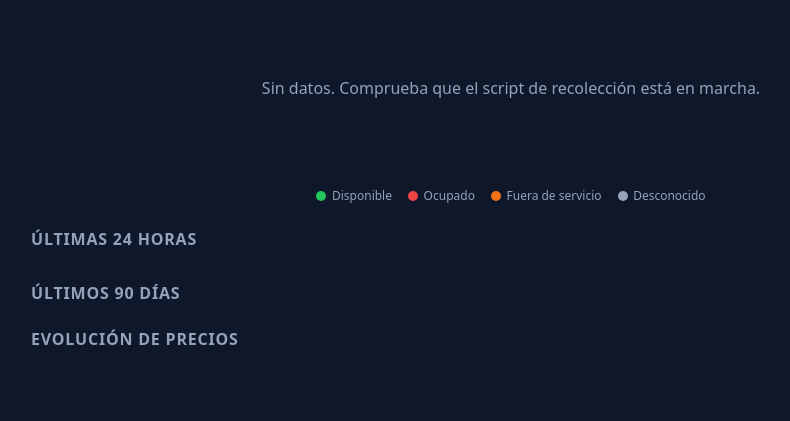
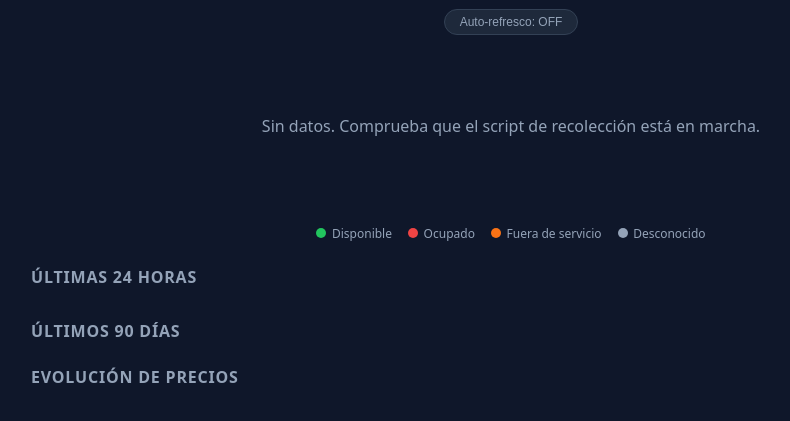
Before and after one commit to felixgenicio/ev-charger-monitor, a plain HTML site: page index.html in a window 1280 px wide. Shown: the part 83-504 px from the top of the page, without its empty margins (129-919 px from the left). Drawn offline with Linux system fonts and the light colour scheme; no server answers.

Commit message:
Add auto-refresh toggle and fix chargers.json cache
- Add auto-refresh button (default OFF) that reloads data every 5 min
- Bust browser cache on chargers.json fetch with timestamp query param

Co-Authored-By: Claude Sonnet 4.6 <noreply@anthropic.com>

```diff
--- a/index.html
+++ b/index.html
@@ -33,6 +33,22 @@
     }
     header h1 { font-size: 1.5rem; font-weight: 700; }
     header p  { color: var(--muted); font-size: 0.875rem; margin-top: 0.25rem; }
+
+    #autoreload-btn {
+      margin-top: 0.75rem;
+      padding: 0.3rem 0.9rem;
+      border-radius: 9999px;
+      border: 1px solid var(--border);
+      background: var(--card);
+      color: var(--muted);
+      font-size: 0.75rem;
+      cursor: pointer;
+      transition: border-color 0.15s, color 0.15s;
+    }
+    #autoreload-btn.on {
+      border-color: var(--available);
+      color: var(--available);
+    }
 
     .stations {
       display: grid;
@@ -234,6 +250,7 @@
 <header>
   <h1>Cargadores EV &mdash; Cadrete</h1>
   <p id="last-update">Cargando datos...</p>
+  <button id="autoreload-btn" onclick="toggleAutoReload()">Auto-refresco: OFF</button>
 </header>
 
 <div id="stations" class="stations"></div>
@@ -747,7 +764,7 @@
   async function loadData() {
     const el = document.getElementById('last-update');
     try {
-      const resp = await fetch('data/chargers.json');
+      const resp = await fetch(`data/chargers.json?_=${Date.now()}`);
       if (!resp.ok) throw new Error(`HTTP ${resp.status}`);
       const data = await resp.json();
 
@@ -764,9 +781,23 @@
     }
   }
 
+  let autoReloadTimer = null;
+
+  function toggleAutoReload() {
+    const btn = document.getElementById('autoreload-btn');
+    if (autoReloadTimer) {
+      clearInterval(autoReloadTimer);
+      autoReloadTimer = null;
+      btn.textContent = 'Auto-refresco: OFF';
+      btn.classList.remove('on');
+    } else {
+      autoReloadTimer = setInterval(loadData, 5 * 60 * 1000);
+      btn.textContent = 'Auto-refresco: ON';
+      btn.classList.add('on');
+    }
+  }
+
   loadData();
-  // Reload every 5 minutes
-  setInterval(loadData, 5 * 60 * 1000);
 </script>
 
 </body>
```
